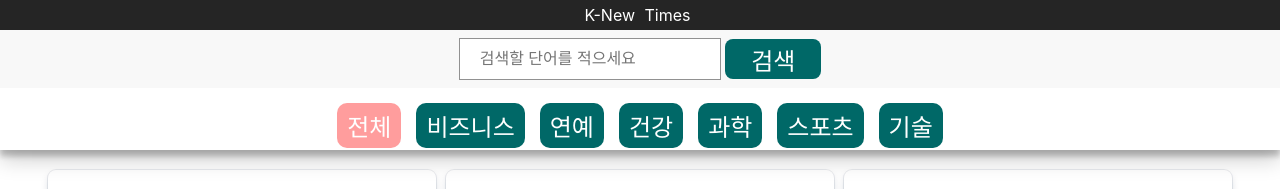
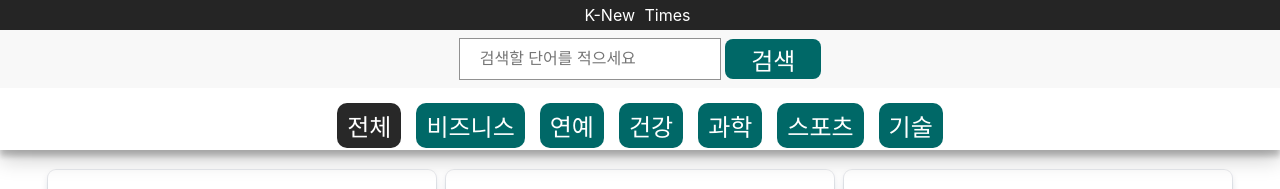
Before and after one commit to YOUNGBINOK/news_api, a plain HTML site: page index.html in a window 1280 px wide. Shown: the top 189 px of the page. Drawn offline with Linux system fonts and the light colour scheme; a web font is replaced by a local one.

Commit message:
modify css

```diff
--- a/styles/style.css
+++ b/styles/style.css
@@ -63,7 +63,7 @@
 
 /* ======================= search_form ======================= */
 .keyword span.active {
-  background-color: #ff9d9d;
+  background-color: #282828;
 }
 
 .search_form {
```
